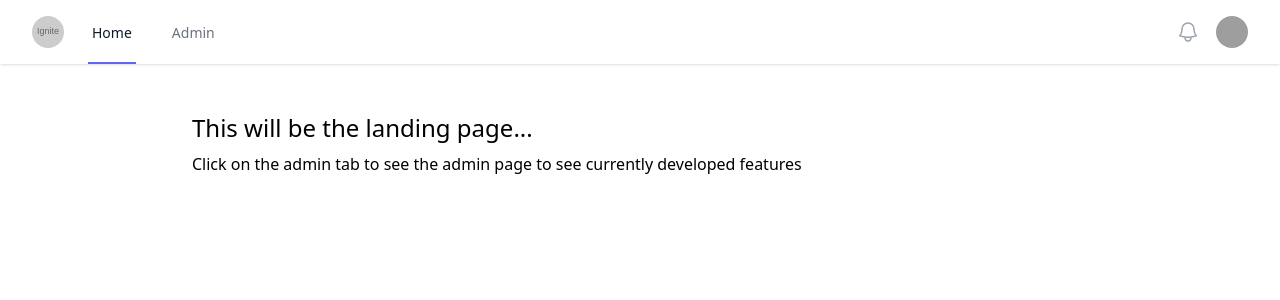
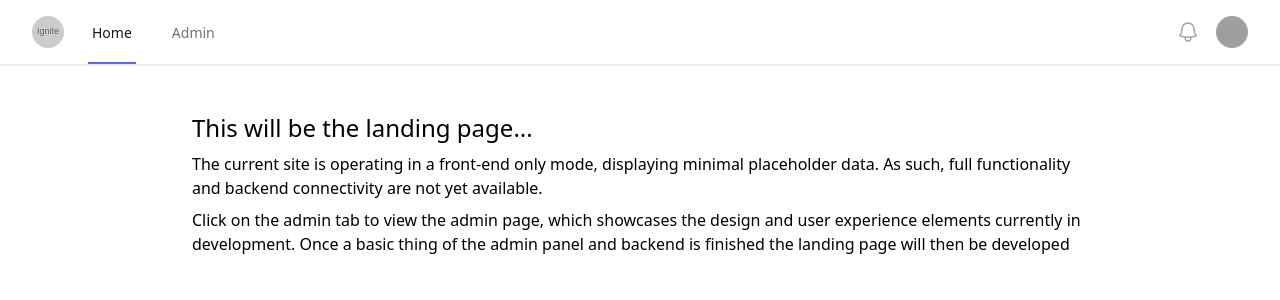
Before and after one commit to callan321/ignite-life-frontend-experimental, a React (Vite) app: page /home in a window 1280 px wide. Shown: the top 300 px of the page. Built offline with nearby package versions, Linux system fonts and the light colour scheme; grey boxes are pictures that could not be loaded.

Commit message:
Added backup data

```diff
--- a/package.json
+++ b/package.json
@@ -13,6 +13,7 @@
     "@headlessui/react": "^2.1.2",
     "@heroicons/react": "^2.1.5",
     "@tailwindcss/forms": "^0.5.7",
+    "axios": "^1.7.2",
     "react": "^18.3.1",
     "react-dom": "^18.3.1",
     "react-router-dom": "^6.25.1"
--- a/src/components/admin/UserTable.tsx
+++ b/src/components/admin/UserTable.tsx
@@ -1,17 +1,15 @@
-type UserTableProps = {
-    items: {
-        name: string;
-        email: string
-        phone_number: string
-        id: number
-    }[];
+type User = {
+    id: number;
+    name: string;
+    phone_number: string;
+    email: string;
 };
 
+type UserTableProps = {
+    items: User[];
+};
 export default function UserTable({items}: UserTableProps) {
-
-
     return (
-
         <div className="-mx-4 mt-8 sm:-mx-0">
             <table className="min-w-full divide-y divide-gray-300">
                 <thead>
--- a/src/pages/AdminUsers.tsx
+++ b/src/pages/AdminUsers.tsx
@@ -1,13 +1,32 @@
 import {useEffect, useState} from "react";
 import UserTable from "../components/admin/UserTable.tsx";
 import AddUser from "../components/admin/AddUser.tsx";
+import axios from "axios";
 
+type User = {
+    id: number;
+    name: string;
+    phone_number: string;
+    email: string;
+};
+
+const backupUsers : User[] = [
+    { id: 1, name: 'John Doe', phone_number: '123-456-7890', email: 'john.doe@example.com' },
+    { id: 2, name: 'Jane Smith', phone_number: '098-765-4321', email: 'jane.smith@example.com'},
+    { id: 3, name: 'Alice Johnson', phone_number: '555-555-5555', email: 'alice.johnson@example.com' }
+];
 
 export default function AdminUsers() {
-    const [users, setUsers] = useState([]);
+    const [users, setUsers] = useState<User[]>([]);
+
     useEffect(() => {
-        fetch("http://ignite-life-backend.test/api/users").then(res => res.json()).then(users => setUsers(users));
-    })
+        axios.get("http://ignite-life-backend.test/api/userss")
+            .then(response => setUsers(response.data))
+            .catch(error => {
+                console.log(error);
+                setUsers(backupUsers);
+            })
+    }, []);
 
 
     return (
@@ -18,7 +37,7 @@ export default function AdminUsers() {
                         <h1 className="text-base font-semibold leading-6 text-gray-900">Users</h1>
                         <p className="mt-2 text-sm text-gray-700">
                             A list of all the users in your account including their name, Phone Number, email and role
-                            is a placeholder. If the backend is not deployed yet you will see nothing on the table.`
+                            is a placeholder. Currently this is using backup data.
                         </p>
                     </div>
                     <div className="mt-4 sm:ml-16 sm:mt-0 sm:flex-none">
--- a/src/pages/Home.tsx
+++ b/src/pages/Home.tsx
@@ -3,7 +3,12 @@ export default function Home() {
         <div className="flex justify-center p-12">
             <div className="max-w-4xl w-full space-y-2">
                 <h1 className="text-2xl">This will be the landing page...</h1>
-                <p>Click on the admin tab to see the admin page to see currently developed features</p>
+                <p>The current site is operating in a front-end only mode, displaying minimal placeholder data. As such,
+                    full functionality and backend connectivity are not yet available. </p>
+                <p>Click on the admin tab to view the admin page, which showcases the design and user experience
+                    elements currently in development. Once a basic thing of the admin panel and backend is finished the
+                    landing page will then be developed </p>
+
             </div>
         </div>
 
```
Also changed, not shown: 2 other files (tests, documents, lock files or other folders).
